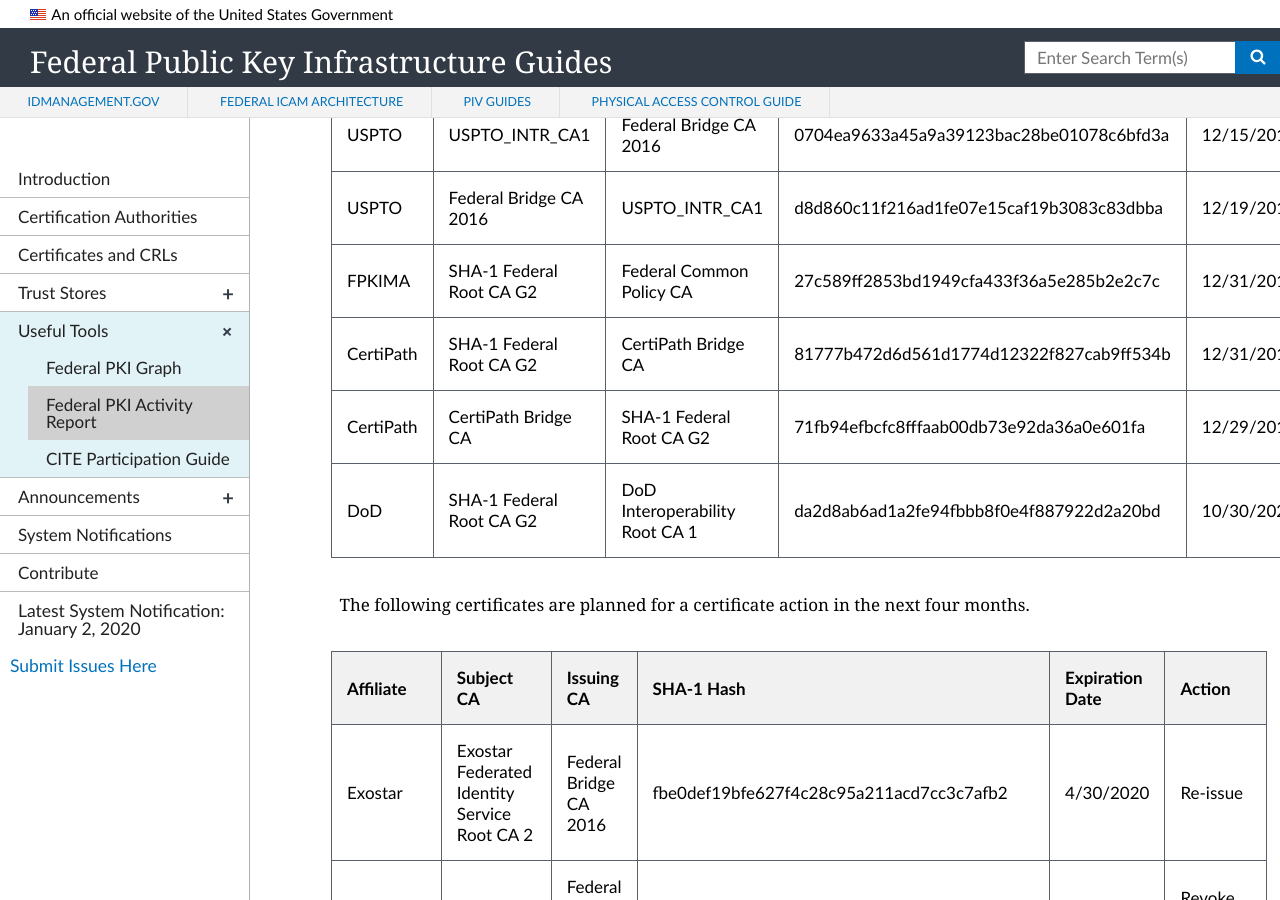
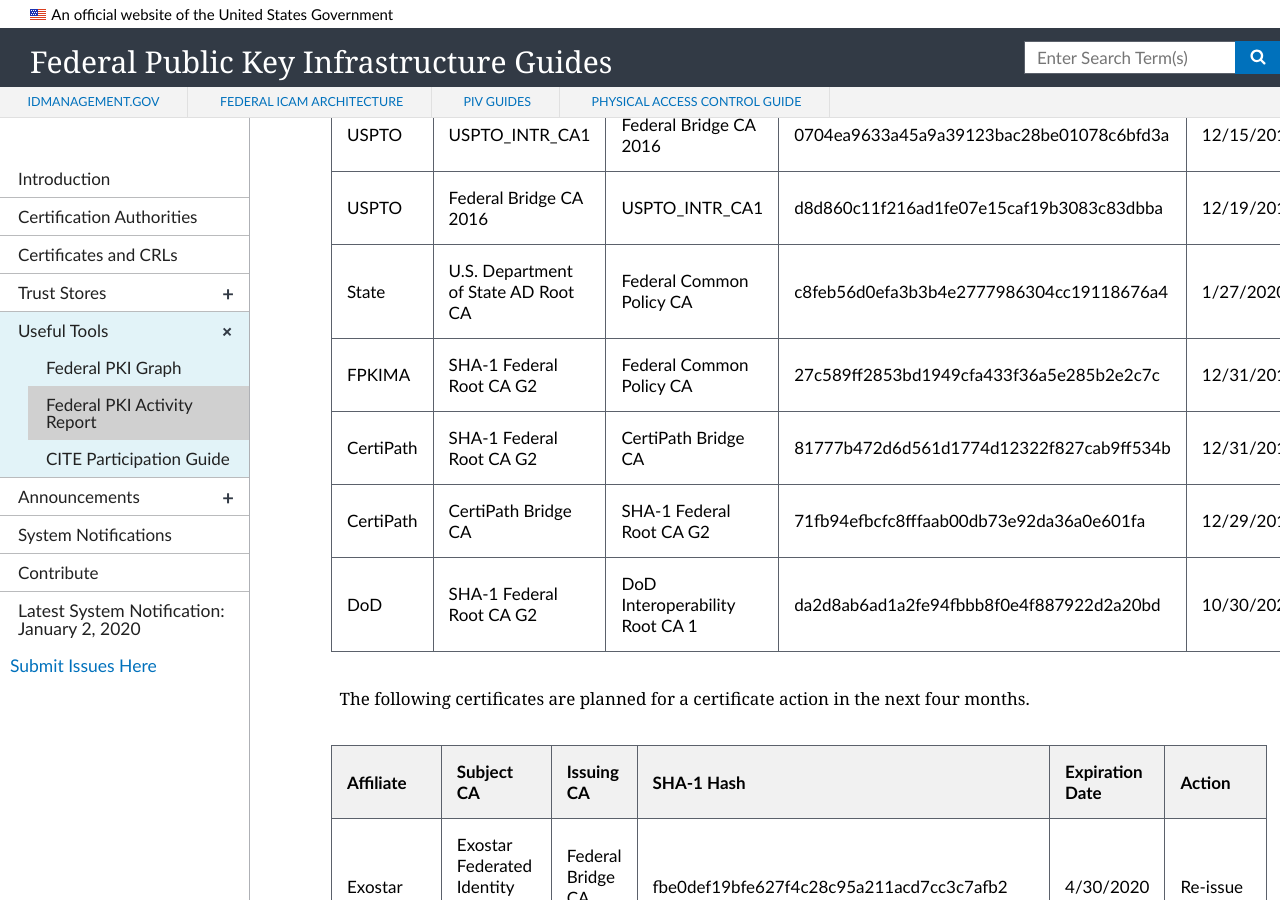
Before and after one commit to GSA/fpki-guides, a Jekyll site: the page built from _tools/03_fpki_activity_report.md, in a window 1280 px wide and 900 px high, scrolled down 3478 px. Built offline with Jekyll 4.4.1, drawn with Linux system fonts in a browser that asks for light colours; nearby versions of some CDN libraries.

Commit message:
correction
include the removal of the FCPCA to State cert removal, since it was removed

```diff
--- a/_tools/03_fpki_activity_report.md
+++ b/_tools/03_fpki_activity_report.md
@@ -54,6 +54,7 @@
 | CertiPath Bridge	| CertiPath Bridge CA - G2	| Federal Bridge CA 2016	| 4d4392ed9abaa619c97dd4ce668937f5d486f1c9	| 12/15/2019 | Expired |
 | USPTO	| USPTO_INTR_CA1	| Federal Bridge CA 2016	| 0704ea9633a45a9a39123bac28be01078c6bfd3a	| 12/15/2019 | Expired |
 | USPTO	| Federal Bridge CA 2016	| USPTO_INTR_CA1	| d8d860c11f216ad1fe07e15caf19b3083c83dbba	| 12/19/2019 | Expired |
+| State |  U.S. Department of State AD Root CA | Federal Common Policy CA	| c8feb56d0efa3b3b4e2777986304cc19118676a4 | 1/27/2020 | Re-issue |
 | FPKIMA	| SHA-1 Federal Root CA G2	| Federal Common Policy CA	| 27c589ff2853bd1949cfa433f36a5e285b2e2c7c	| 12/31/2019 | Expired |
 | CertiPath	| SHA-1 Federal Root CA G2	| CertiPath Bridge CA |	81777b472d6d561d1774d12322f827cab9ff534b	| 12/31/2019 | Expired |
 | CertiPath	| CertiPath Bridge CA	| SHA-1 Federal Root CA G2	| 71fb94efbcfc8fffaab00db73e92da36a0e601fa	| 12/29/2019 | Expired |
```
